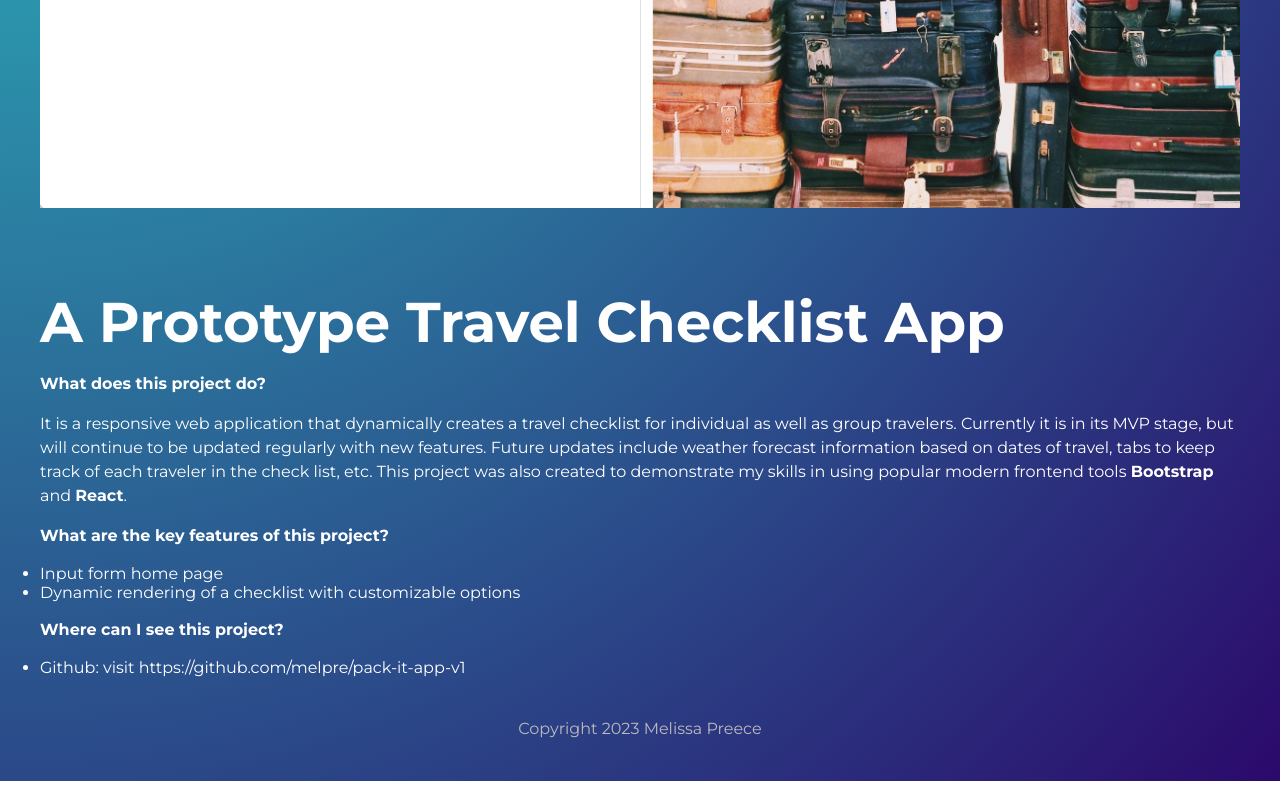
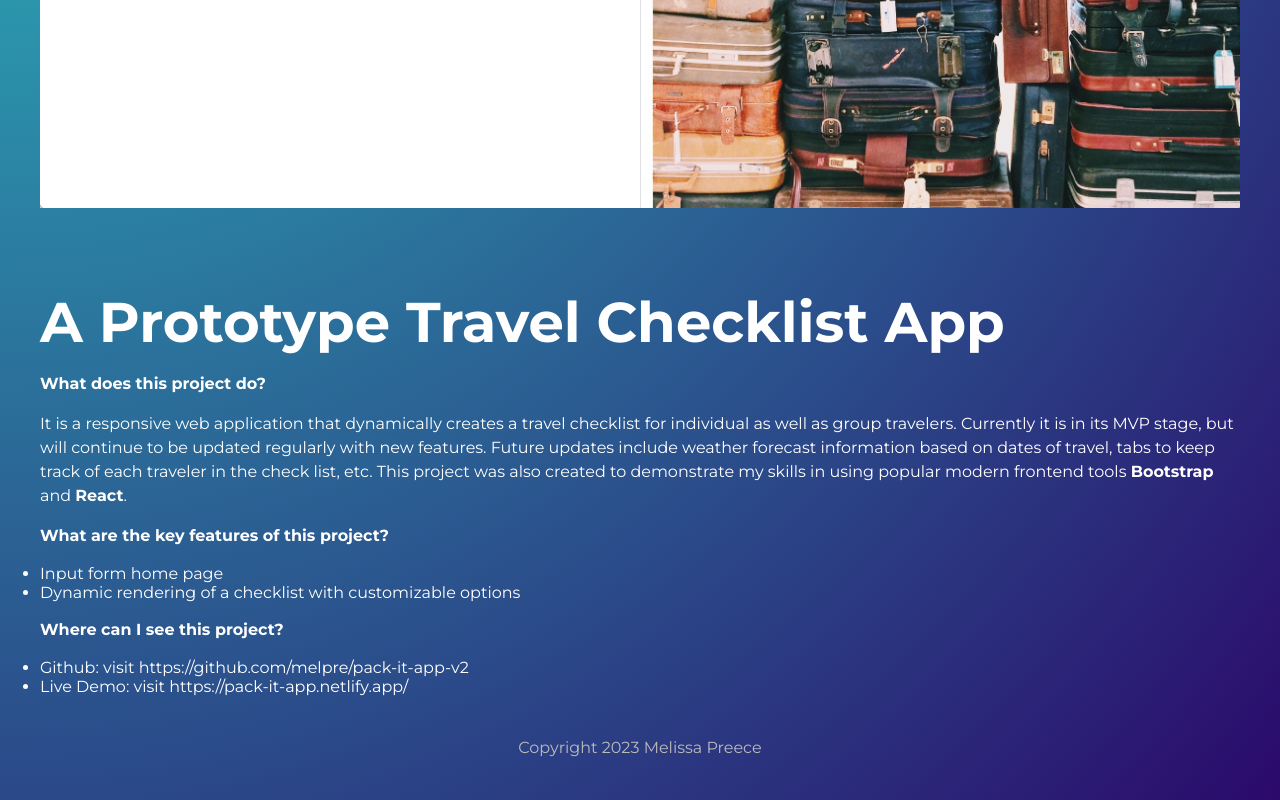
Before and after one commit to melpre/melpre-portfolio-v2, a Gatsby site: page /projects/packit-app in a window 1280 px wide. Shown: the part 785-1585 px from the top of the page. Built offline with nearby package versions, Linux system fonts and the light colour scheme; Gatsby itself is replaced by a stand-in of ours.

Commit message:
Update packit-app.md

```diff
--- a/src/projects/packit-app.md
+++ b/src/projects/packit-app.md
@@ -19,4 +19,5 @@ It is a responsive web application that dynamically creates a travel checklist f
 - Dynamic rendering of a checklist with customizable options
 
 **Where can I see this project?**
-- Github: visit https://github.com/melpre/pack-it-app-v1
+- Github: visit https://github.com/melpre/pack-it-app-v2
+- Live Demo: visit https://pack-it-app.netlify.app/
```
